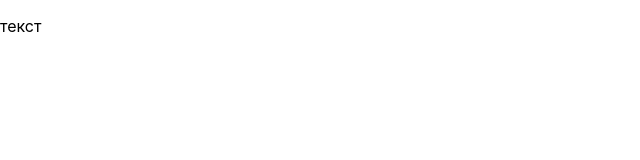
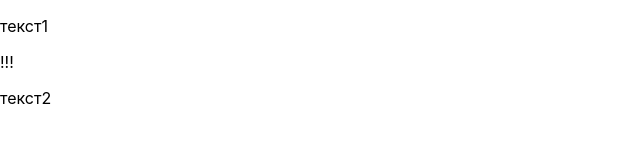
Before and after one commit to IrshakAnna-Mariia/LearnReact, a React (Create React App) app in the folder lesson_1/: page / in a window 1280 px wide. Shown: the top 160 px of the page, without its empty margins (0-640 px from the left). Built offline with nearby package versions, Linux system fonts and the light colour scheme.

Commit message:
Lesson_1. Task 4

```diff
--- a/lesson_1/src/App.js
+++ b/lesson_1/src/App.js
@@ -4,11 +4,15 @@ import './App.css';
 
 function App() {
   const classes = useStyles();
-  const text = <p>текст</p>;
+  const text1 = <p>текст1</p>;
+  const text2 = <p>текст2</p>;
+
 
   return (
     <div className={classes.root}>
-      {text}
+      {text1}
+      <p>!!!</p>
+      {text2}
     </div>
   );
 }
```
